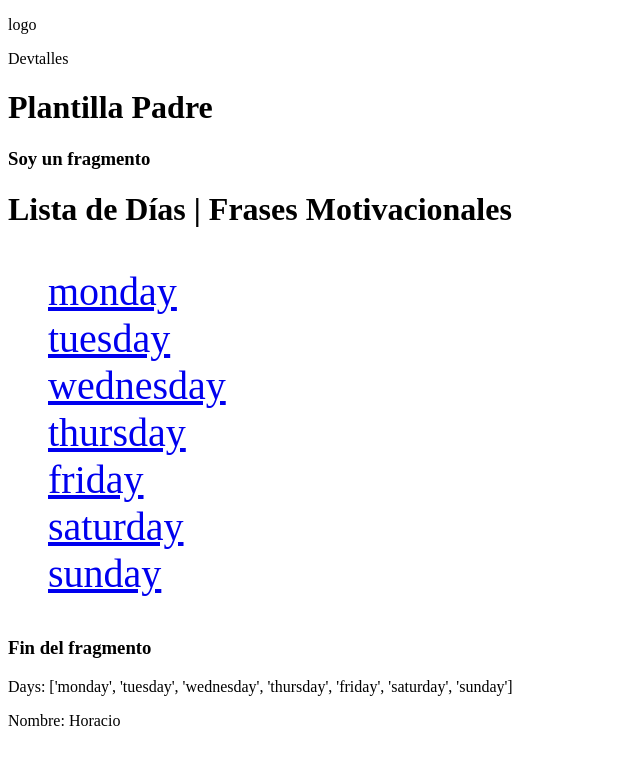
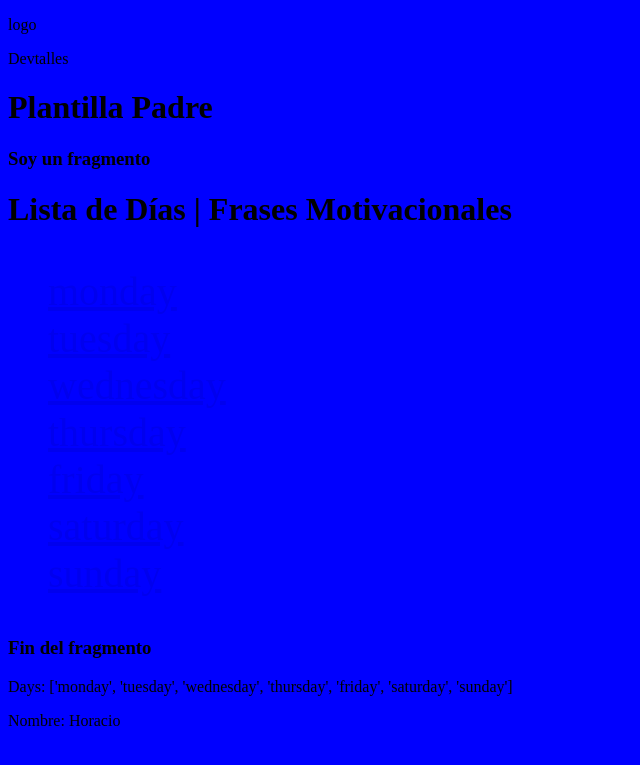
Before and after one commit to jhoracio19/django-playground, a Django app: page /messages/ in a window 1280 px wide. Shown: the top 765 px of the page, without its empty margins (0-640 px from the left). Run offline with Django 5.2, Linux system fonts and the light colour scheme.

Commit message:
agregando archivo static globales

```diff
--- a/playground/settings.py
+++ b/playground/settings.py
@@ -120,6 +120,10 @@ USE_TZ = True
 # https://docs.djangoproject.com/en/5.0/howto/static-files/
 
 STATIC_URL = 'static/'
+STATICFILES_DIRS = [
+    BASE_DIR / "static"
+]
+
 
 # Default primary key field type
 # https://docs.djangoproject.com/en/5.0/ref/settings/#default-auto-field
--- /dev/null
+++ b/static/styles.css
@@ -0,0 +1,3 @@
+body{
+    background-color: blue;
+}
--- a/templates/base.html
+++ b/templates/base.html
@@ -1,9 +1,11 @@
+{% load static %}
 <!DOCTYPE html>
 <html lang="en">
 <head>
     <meta charset="UTF-8">
     <meta name="viewport" content="width=device-width, initial-scale=1.0">
     <title>{% block title %} {% endblock %}</title>
+    <link rel="stylesheet" href="{% static 'styles.css' %}">
     {% block page_style %}{% endblock page_style %}
 </head>
 <body>
```
